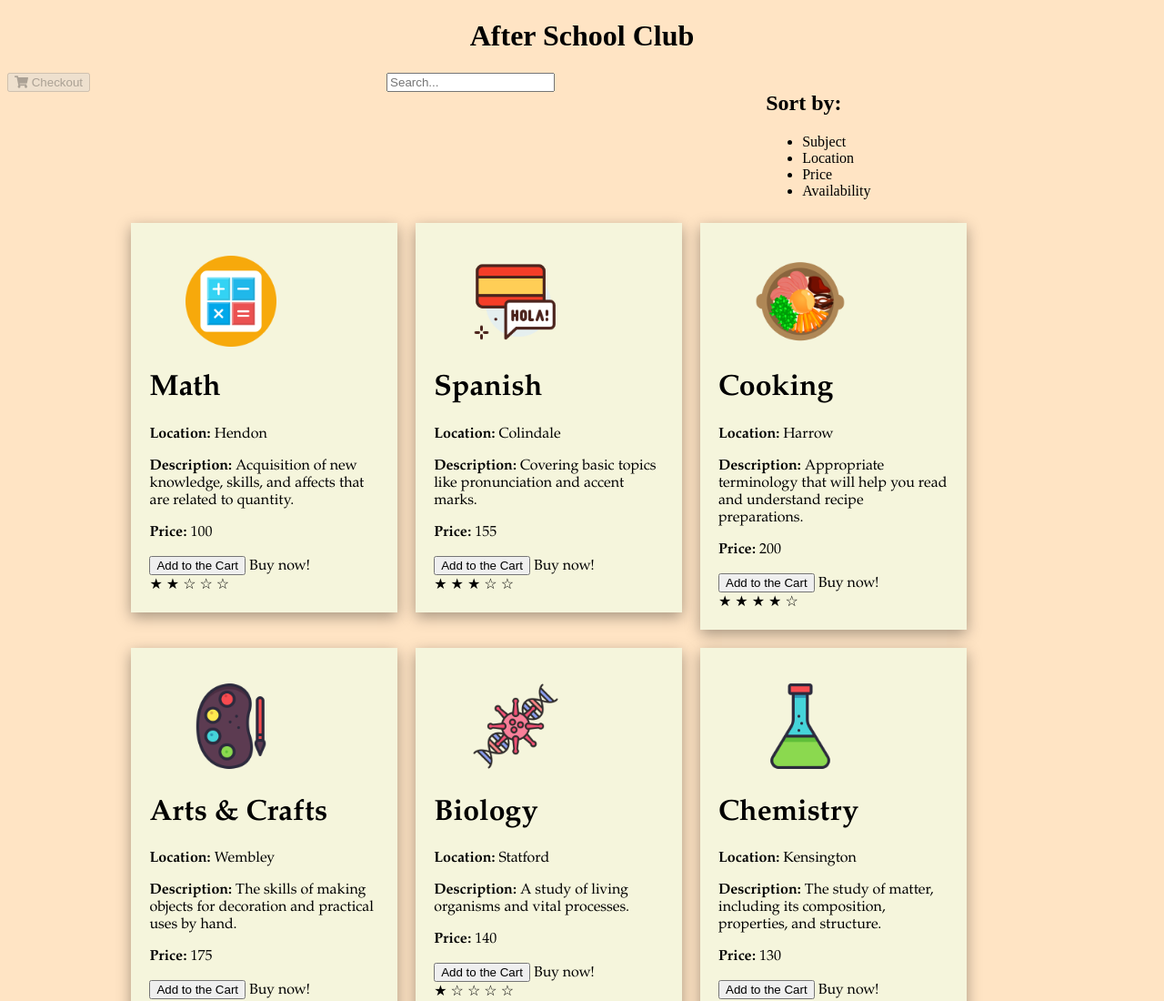
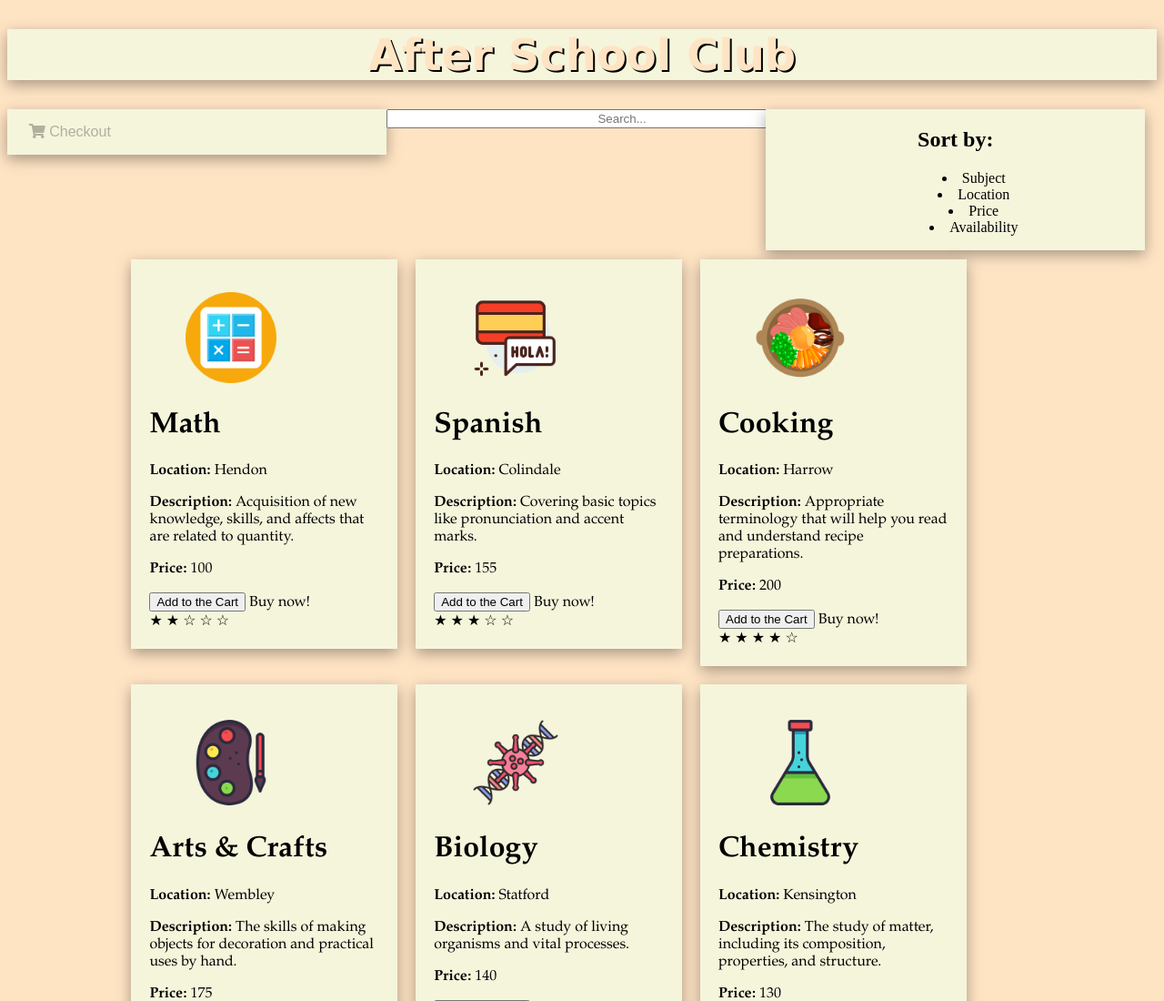
Before and after one commit to JohnnyCiepiela/afterSchoolClasses, a plain HTML site: page index.html in a window 1280 px wide. Shown: the top 1100 px of the page at 91% size. Drawn offline with nearby package versions, Linux system fonts and the light colour scheme.

Commit message:
Working on CSS.

```diff
--- a/index.html
+++ b/index.html
@@ -23,12 +23,10 @@
             <h1>After School Club</h1>
         </header>
 
-        <!-- <div class="upperNavigation"> -->
-
 
         <div class="checkout_button">
             <!--Switching from main page to checkout page-->
-            <button @click="toggleShowProduct" v-bind:disabled="!canCheckout">
+            <button @click="toggleShowProduct" v-bind:disabled="!canCheckout" class="checkout_button2">
                 {{totalItemsInTheCart}}
                 <span class="fas fa-shopping-cart"></span>
                 Checkout
@@ -39,7 +37,7 @@
         <div v-if="showProduct" class="sort_and_search">
 
             <div class="search_bar">
-                <input type="text" v-model="search" placeholder="Search..." />
+                <input class="searchbar" type="text" v-model="search" placeholder="Search..." />
             </div>
 
             <div class="sort_section">
@@ -60,8 +58,6 @@
             </div>
 
         </div>
-
-        <!-- </div> -->
 
 
         <div v-if="showProduct" class="float_container">
@@ -110,17 +106,19 @@
         </div>
 
 
-        <div v-else >
+        <div v-else class="checkout_page">
 
-            <h2> Here are the lessons you have picked: </h2>
+            <h2 class="fixed"> .... </h2>
+            <h2 class="fixed"> .... </h2>
+            <h2 class="checkout_lessons"> Here are the lessons you have picked: </h2>
 
 
-            <div v-for="lesson in lessons">
+            <div v-for="lesson in lessons" class="inner_lessons">
 
                 <ul v-for="(item,index) in cart">
 
 
-                    <li v-if="lesson.id === item">
+                    <li v-if="lesson.id === item" class="checkout_page">
                         <b>{{lesson.title}}</b> class at <b>{{lesson.location}}</b> for <b>{{lesson.price}}</b> pounds
 
                         <button @click="removeLesson(index)"> Remove </button>
--- a/mystyles.css
+++ b/mystyles.css
@@ -1,6 +1,12 @@
 header {
     text-align:center;
-
+    font-family: Verdana;
+    background-color: beige;
+    margin:auto;
+    font-size: 150%;
+    box-shadow: rgba(0, 0, 0, 0.35) 0px 5px 15px;
+    text-shadow: 2px 2px #000000;
+    color:bisque
 }
 
 body {
@@ -10,6 +16,18 @@ body {
 
 .checkout_page {
     text-align: center;
+    list-style-position: inside;
+
+}
+
+.checkout_button {
+    width:100%;
+
+}
+
+.inner_lessons {
+    box-shadow: rgba(0, 0, 0, 0.35) 0px 5px 15px;
+    background-color: beige;
 
 }
 
@@ -41,25 +59,51 @@ body {
 
 }
 
-.upperNavigation {
+.checkout_button {
     float:left;
-    width:100%;
+    width:33%;
+    display: block;
+    border: none;
+    background-color: beige;
+    cursor: pointer;
+    font-size: 16px;
+    height:50px;
+    box-shadow: rgba(0, 0, 0, 0.35) 0px 5px 15px;
 
 }
 
-.checkout_button {
+.checkout_button2 {
     float:left;
     width:33%;
+    display: block;
+    border: none;
+    background-color: beige;
+    cursor: pointer;
+    font-size: 16px;
+    height:50px;
 
 }
+
+.fixed {color:bisque}
+
 .search_bar {
     float:left;
     width:33%;
+    text-align: center;
+}
+
+.searchbar {
+    width:510px;
+    text-align: center;
 }
 
 .sort_section {
     float:left;
     width:33%;
+    background-color: beige;
+    box-shadow: rgba(0, 0, 0, 0.35) 0px 5px 15px;
+    text-align: center;
+    list-style-position: inside;
 }
 
 .asc:after{
```
